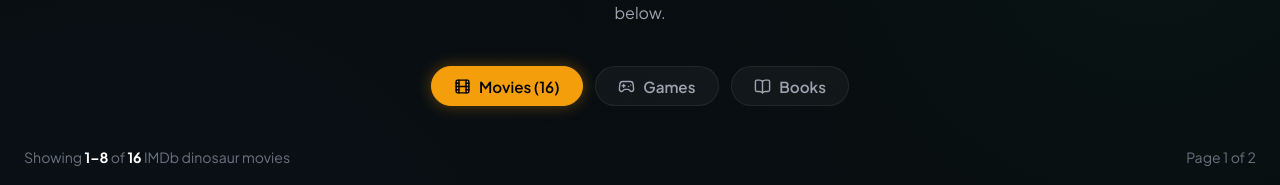
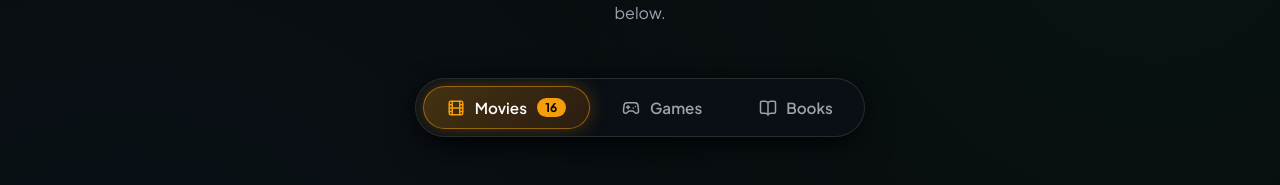
Before and after one commit to MinukaPanagoda/dinopedia, a React (Vite) app in the folder frontend/: page / in a window 1280 px wide. Both pictures are taken after a click on the button "Entertainment". Shown: the part 254-439 px from the top of the page. Built offline with nearby package versions, Linux system fonts and the light colour scheme.

Commit message:
Make Movies, Games, Books category bar sticky on scroll with modern floating pill

```diff
--- a/frontend/src/components/EntertainmentPage.jsx
+++ b/frontend/src/components/EntertainmentPage.jsx
@@ -44,34 +44,34 @@ export default function EntertainmentPage() {
         </div>
       </div>
 
-      {/* Category Filter Tabs: Movies, Games, Books */}
-      <div style={{ display: 'flex', justifyContent: 'center', gap: '0.75rem', marginBottom: '2.5rem', flexWrap: 'wrap' }}>
+      {/* Sticky Floating Category Filter Bar (Movies, Games, Books) */}
+      <div className="sticky-category-wrapper">
+        <div className="sticky-category-bar">
           <button
-          className={`filter-pill-btn ${activeCategory === 'movies' ? 'active' : ''}`}
-          style={{ display: 'flex', alignItems: 'center', gap: '0.5rem', padding: '0.6rem 1.4rem', fontSize: '0.95rem' }}
+            className={`category-tab-btn ${activeCategory === 'movies' ? 'active' : ''}`}
             onClick={() => handleCategoryChange('movies')}
           >
-          <Film size={17} />
-          <span>Movies ({MOVIES.length})</span>
+            <Film size={18} />
+            <span>Movies</span>
+            <span className="category-tab-badge">{MOVIES.length}</span>
           </button>
 
           <button
-          className={`filter-pill-btn ${activeCategory === 'games' ? 'active' : ''}`}
-          style={{ display: 'flex', alignItems: 'center', gap: '0.5rem', padding: '0.6rem 1.4rem', fontSize: '0.95rem' }}
+            className={`category-tab-btn ${activeCategory === 'games' ? 'active' : ''}`}
             onClick={() => handleCategoryChange('games')}
           >
-          <Gamepad2 size={17} />
+            <Gamepad2 size={18} />
             <span>Games</span>
           </button>
 
           <button
-          className={`filter-pill-btn ${activeCategory === 'books' ? 'active' : ''}`}
-          style={{ display: 'flex', alignItems: 'center', gap: '0.5rem', padding: '0.6rem 1.4rem', fontSize: '0.95rem' }}
+            className={`category-tab-btn ${activeCategory === 'books' ? 'active' : ''}`}
             onClick={() => handleCategoryChange('books')}
           >
-          <BookOpen size={17} />
+            <BookOpen size={18} />
             <span>Books</span>
           </button>
+        </div>
       </div>
 
       {/* Content Area */}
@@ -156,20 +156,16 @@ export default function EntertainmentPage() {
             ))}
           </div>
 
-          {/* Pagination Controls (Max 10 per page) */}
+          {/* Pagination Controls */}
           {totalPages > 1 && (
-            <div style={{ display: 'flex', justifyContent: 'center', alignItems: 'center', gap: '0.5rem', marginTop: '1rem' }}>
+            <div style={{ display: 'flex', justifyContent: 'center', alignItems: 'center', gap: '0.5rem', marginTop: '1.5rem' }}>
               <button
-                className="filter-pill-btn"
+                className="pagination-btn"
                 onClick={() => handlePageChange(currentPage - 1)}
                 disabled={currentPage === 1}
                 style={{
-                  opacity: currentPage === 1 ? 0.4 : 1,
+                  opacity: currentPage === 1 ? 0.35 : 1,
                   cursor: currentPage === 1 ? 'not-allowed' : 'pointer',
-                  display: 'flex',
-                  alignItems: 'center',
-                  gap: '4px',
-                  padding: '0.5rem 1rem'
                 }}
               >
                 <ChevronLeft size={16} />
@@ -179,25 +175,21 @@ export default function EntertainmentPage() {
               {Array.from({ length: totalPages }, (_, i) => i + 1).map((pageNum) => (
                 <button
                   key={pageNum}
-                  className={`filter-pill-btn ${currentPage === pageNum ? 'active' : ''}`}
+                  className={`pagination-btn ${currentPage === pageNum ? 'active' : ''}`}
                   onClick={() => handlePageChange(pageNum)}
-                  style={{ minWidth: '40px', padding: '0.5rem 0.85rem' }}
+                  style={{ minWidth: '40px' }}
                 >
                   {pageNum}
                 </button>
               ))}
 
               <button
-                className="filter-pill-btn"
+                className="pagination-btn"
                 onClick={() => handlePageChange(currentPage + 1)}
                 disabled={currentPage === totalPages}
                 style={{
-                  opacity: currentPage === totalPages ? 0.4 : 1,
+                  opacity: currentPage === totalPages ? 0.35 : 1,
                   cursor: currentPage === totalPages ? 'not-allowed' : 'pointer',
-                  display: 'flex',
-                  alignItems: 'center',
-                  gap: '4px',
-                  padding: '0.5rem 1rem'
                 }}
               >
                 <span>Next</span>
--- a/frontend/src/index.css
+++ b/frontend/src/index.css
@@ -1582,3 +1582,127 @@ button {
 .movie-card:hover .movie-card-action-btn svg {
   transform: translateX(3px) translateY(-1px);
 }
+
+/* ==========================================================================
+   Sticky Category Filter Bar for Entertainment Page
+   ========================================================================== */
+.sticky-category-wrapper {
+  position: sticky;
+  top: 68px;
+  z-index: 900;
+  display: flex;
+  justify-content: center;
+  padding: 0.75rem 0;
+  margin-bottom: 2rem;
+  pointer-events: none; /* Let clicks pass through outside the pill */
+  transition: all 0.3s ease;
+}
+
+.sticky-category-bar {
+  display: inline-flex;
+  align-items: center;
+  gap: 0.5rem;
+  padding: 0.45rem;
+  background: rgba(11, 16, 22, 0.88);
+  backdrop-filter: blur(24px);
+  -webkit-backdrop-filter: blur(24px);
+  border: 1px solid rgba(255, 255, 255, 0.12);
+  border-radius: var(--radius-full);
+  box-shadow: 0 12px 36px -8px rgba(0, 0, 0, 0.85), 0 0 20px rgba(0, 0, 0, 0.4);
+  pointer-events: auto; /* Buttons are clickable */
+  max-width: 95vw;
+  overflow-x: auto;
+  scrollbar-width: none;
+}
+
+.sticky-category-bar::-webkit-scrollbar {
+  display: none;
+}
+
+.category-tab-btn {
+  display: flex;
+  align-items: center;
+  gap: 0.6rem;
+  padding: 0.65rem 1.45rem;
+  border-radius: var(--radius-full);
+  font-size: 0.95rem;
+  font-weight: 600;
+  color: var(--text-muted);
+  background: transparent;
+  border: 1px solid transparent;
+  cursor: pointer;
+  white-space: nowrap;
+  transition: all 0.25s cubic-bezier(0.16, 1, 0.3, 1);
+}
+
+.category-tab-btn:hover {
+  color: #fff;
+  background: rgba(255, 255, 255, 0.06);
+  border-color: rgba(255, 255, 255, 0.1);
+  transform: translateY(-1px);
+}
+
+.category-tab-btn.active {
+  color: #fff;
+  background: linear-gradient(135deg, rgba(245, 158, 11, 0.25), rgba(180, 83, 9, 0.2));
+  border: 1px solid rgba(245, 158, 11, 0.5);
+  box-shadow: 0 0 20px -2px rgba(245, 158, 11, 0.35);
+}
+
+.category-tab-btn.active svg {
+  color: var(--amber-primary);
+}
+
+.category-tab-badge {
+  font-size: 0.75rem;
+  padding: 0.15rem 0.55rem;
+  border-radius: var(--radius-full);
+  background: rgba(255, 255, 255, 0.09);
+  color: var(--text-muted);
+  font-weight: 700;
+  transition: all 0.25s ease;
+}
+
+.category-tab-btn.active .category-tab-badge {
+  background: var(--amber-primary);
+  color: #000;
+}
+
+/* Pagination styles */
+.pagination-btn {
+  display: flex;
+  align-items: center;
+  justify-content: center;
+  gap: 4px;
+  padding: 0.55rem 1rem;
+  border-radius: var(--radius-md);
+  font-size: 0.9rem;
+  font-weight: 600;
+  color: var(--text-muted);
+  background: rgba(255, 255, 255, 0.04);
+  border: 1px solid rgba(255, 255, 255, 0.08);
+  cursor: pointer;
+  transition: all 0.2s ease;
+}
+
+.pagination-btn:hover:not(:disabled) {
+  color: #fff;
+  background: rgba(255, 255, 255, 0.08);
+  border-color: rgba(255, 255, 255, 0.18);
+  transform: translateY(-1px);
+}
+
+.pagination-btn.active {
+  color: #000;
+  background: var(--amber-primary);
+  border-color: var(--amber-primary);
+  font-weight: 800;
+  box-shadow: 0 0 16px rgba(245, 158, 11, 0.4);
+}
+
+@media (max-width: 900px) {
+  .sticky-category-wrapper {
+    top: 60px;
+    padding: 0.5rem 0;
+  }
+}
```
Lines whose indentation alone changed are shown as unchanged.
